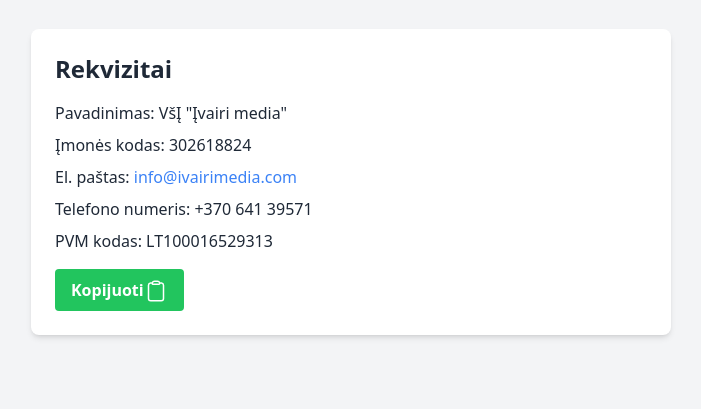
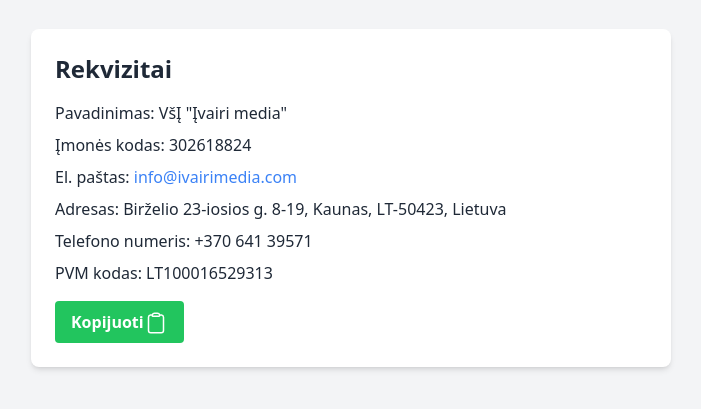
Before and after one commit to ivairimedia/ivairimedia.github.io, a plain HTML site: page index.html in a window 1280 px wide. Shown: the part 111-520 px from the top of the page, without its empty margins (289-990 px from the left). Drawn offline with Linux system fonts and the light colour scheme.

Commit message:
Update lithuanian address.

```diff
--- a/index.html
+++ b/index.html
@@ -25,6 +25,7 @@
           El. paštas:
           <a href="mailto:info@ivairimedia.com" class="text-blue-500 hover:text-blue-700">info@ivairimedia.com</a>
         </div>
+        <div class="mb-2">Adresas: Birželio 23-iosios g. 8-19, Kaunas, LT-50423, Lietuva</div>
         <div class="mb-2">Telefono numeris: +370 641 39571</div>
         <div class="mb-4">PVM kodas: LT100016529313</div>
         <button
```
